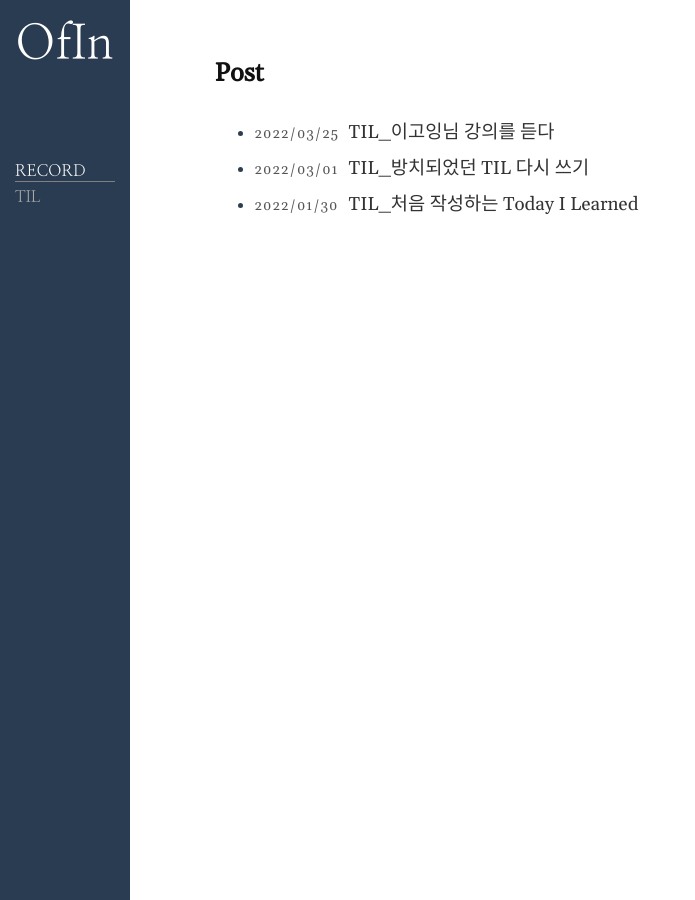
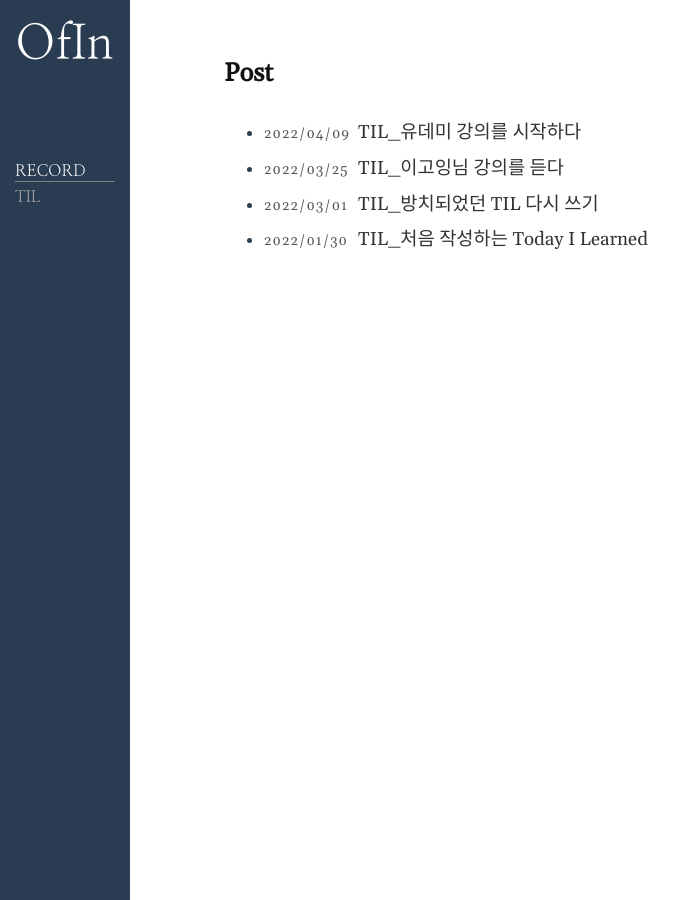
Before and after one commit to spaceofin/spaceofin.github.io, a Jekyll site: the page built from index.markdown, in a window 1280 px wide. Shown: the whole page, without its empty margins (0-695 px from the left). Built offline with Jekyll 4.4.1, drawn with Linux system fonts in a browser that asks for light colours.

Commit message:
220409_update

```diff
--- /dev/null
+++ b/_posts/2022-04-09-TIL.markdown
@@ -0,0 +1,69 @@
+---
+layout: default
+title: "TIL_유데미 강의를 시작하다"
+date: 2022-04-09 20:00:00 +0900
+category: TIL
+---
+
+<h3>220409 TIL</h3>
+<br>
+
+------------------------
+<h4> 유데미(Udemy) 강의를 시작하다 </h4>
+------------------------
+
+<p style="font-size:14;">
+
+<br>
+이고잉님의 React 2022 개정판 강의를 완강했다.<br>
+<br>
+7,8강에서 막혀서 조금 버벅였는데 이해가 될 때까지 강의를 듣고,<br>
+한 강의에서 다음 강의의 결과 웹 페이지로 넘어가려면 어떤 코드를 어디에 추가해야 할지 혼자 끄적이다가✍<br>
+답이 잘 안 나와서 코드를 따라적기를 여러번..<br>
+<br>
+역시 나는 바보👨인가 좌절하다가<br>
+반복의 힘으로 대략의 구조가 파악되어 강의 듣기를 완료했다.<br>
+<br>
+단순한 사이트의 완성이었지만 내게는 감동 그 자체<br>
+그 동안 모르던 세계👀를 발견한 느낌...!
+<br>
+<br>
+<br>
+<span style="font-size:30px;">🤸‍♂️</span>
+<br>
+<br>
+<br>
+한번 강의의 맛을 보고 나니<br>
+책으로 하는 공부가 눈에 잘 들어오지 않았다.<br>
+<br>
+그래서 다음 스텝으로 들을 강의가 무엇이 있는가 서치🔍 하다가<br>
+유데미라는 사이트를 알게 되었다... 두둥..!<br>
+<br>
+멋진 강의들이 많아 보였고,<br>
+React를 더 공부하고 싶었기 때문에 React로 여기저기 검색 후
+리뷰 수도 많고 무난해 보이는 Stephen Grider 님의 리액트 강의를 pick👌<br>
+<br>
+비물질에 돈을 쓰는 걸 지독히 아까워하는 나였지만(...)<br>
+16000원 정도는 질러도 괜찮잖아?<br>
+게다가 강의가 맞지 않으면 30일내 전액 환불(진짜 되는진 모른다..!)이라고 적혀 있었기 때문에 쿨하게 결제~🎫<br>
+<br><br>
+</p>
+
+<div style="border:2px solid dimgray; width:500px;">
+<br>
+&nbsp;✨4/8(금)부터 듣기 시작한 유데미(Udemy) 강의✨<br>
+<br>
+&nbsp;&nbsp;Modern React with Redux<br>
+&emsp;&emsp;&emsp;&ensp;(by Stephen Grider)<br>
+<br>
+<span style="font-size:12px;">&nbsp;&nbsp;특이점: 영어 강의...ㅎ...<br></span>
+<br>
+</div>
+<br>
+열심히 들어보자!!!<br>
+🚴‍♀️🚴‍♀️🚴‍♀️🚴‍♀️🚴‍♀️
+<br>
+<br>
+<br>
+<br>
+<br>
--- a/public/css/style.css
+++ b/public/css/style.css
@@ -86,7 +86,7 @@ code {
 }
 
 .content {
-	/*margin-left: 180px;*/
+	margin-left: 10px;
 	flex: 1 1 auto;
 	padding: 0px 30px;
 }
```
